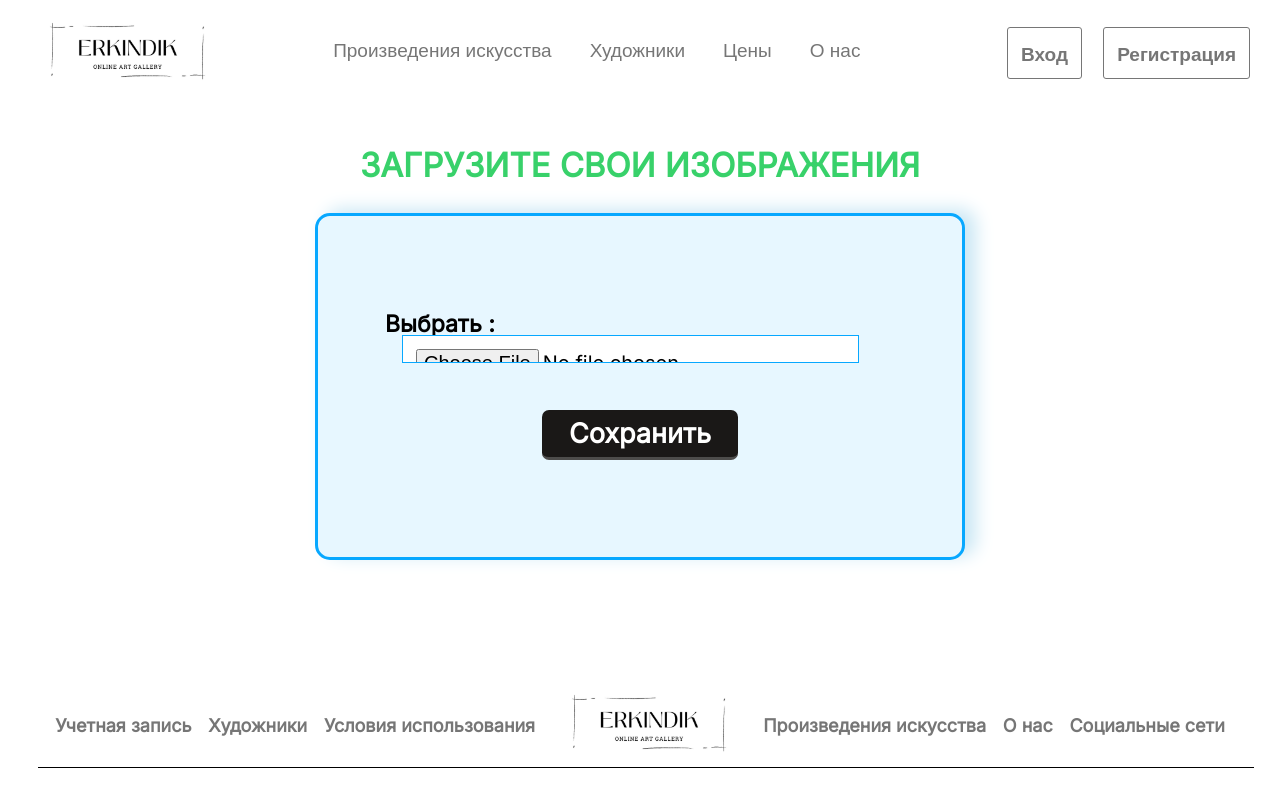
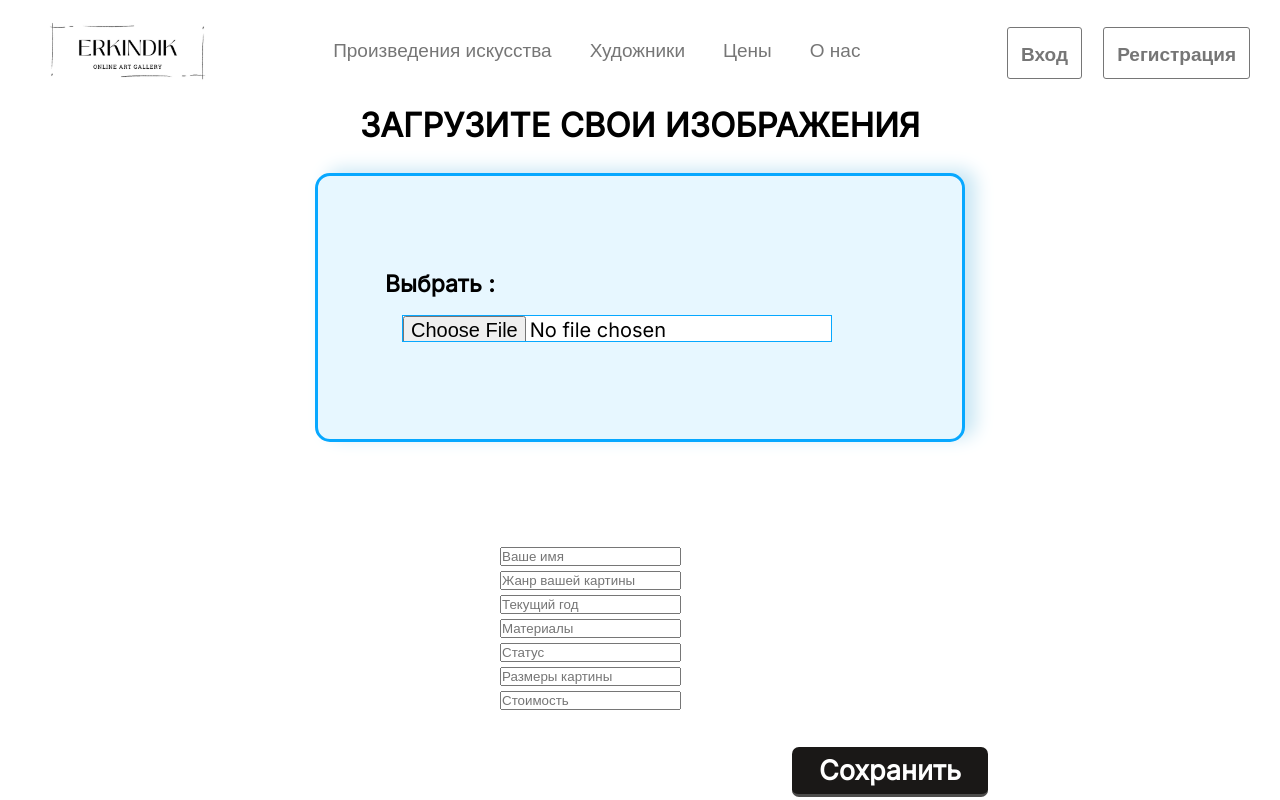
Before and after one commit to Amankaium/erkindik, a React (Create React App) app: page /artists/about/upload in a window 1280 px wide. Shown: the top 800 px of the page. Built offline with nearby package versions, Linux system fonts and the light colour scheme.

Commit message:
some changes

```diff
--- /dev/null
+++ b/src/pages/Upload/PostForm.css
@@ -0,0 +1,3 @@
+ form {
+    margin-left: 400px;
+}
--- /dev/null
+++ b/src/pages/Upload/PostForm.js
@@ -0,0 +1,41 @@
+import React,{useState } from 'react';
+import axios from 'axios';
+import './Upload.css';
+import './PostForm.css'
+
+
+
+ function PostForm () {
+    const url = ""
+    const [data, setData] = useState({
+      userName: "",
+      genre: "",
+      year: "",
+      material: "",
+      status: "",
+      dimension: "",
+      price: ""
+    })
+    function handle(e){
+
+    }
+    return (
+      <div>
+        <form>
+            <input onChange={(e)=>handle(e)} id="name" value={data.userName} placeholder="Ваше имя"></input> <br></br>
+            <input onChange={(e)=>handle(e)} id="genre" value={data.genre} placeholder="Жанр"></input> <br></br>
+            <input onChange={(e)=>handle(e)} id="year" value={data.year} placeholder="Год"></input> <br></br>
+            <input onChange={(e)=>handle(e)} id="material" value={data.material} placeholder="Материал"></input> <br></br>
+            <input onChange={(e)=>handle(e)} id="status" value={data.status} placeholder="Статус"></input> <br></br>
+            <input onChange={(e)=>handle(e)} id="dimension" value={data.dimension} placeholder="Размеры вашей картины"></input> <br></br>
+            <input onChange={(e)=>handle(e)} id="material" value={data.material} placeholder="Материал"></input> <br></br>
+            <input onChange={(e)=>handle(e)} id="price" value={data.price} placeholder="Цена"></input> <br></br>
+        </form>
+      </div>
+    )
+  }
+
+  export default PostForm;
+  {/* <div className="form-row2">
+    <button type="submit" className="btn btn-dark" onClick={()=>submit()} > Сохранить </button>
+  </div> */}
--- a/src/pages/Upload/Upload.css
+++ b/src/pages/Upload/Upload.css
@@ -6,14 +6,14 @@ body {
   background-repeat: repeat;
   font-family: 'Inter', san-serif;
 }
-.container {
+.container_mr-60cd {
   width: 100%;
   padding-right: 15px;
   padding-left: 15px;
   margin-right: auto;
   margin-left: auto;
 }
-img {
+.previewimg {
   max-width: 100%;
   height: auto;
 }
@@ -22,17 +22,26 @@ img.previewimg {
   display: block;
   max-width: 377px;
 }
-h3 {
+.text-upload {
+  color: black;
+  text-align: center;
+  font-size: 33px;
+  font-family: 'Inter', sans-serif;
+  margin-bottom: 37px;
+  font-weight: 600;
+
+}
+.text-select {
   text-align: center;
   font-size: 33px;
   font-family: 'Inter', sans-serif;
   margin-bottom: 37px;
   font-weight: 600;
 }
-h2 span {
+/* h2 span {
   color: #07a8ff;
-}
-h4 {
+} */
+.imageUploadSuccess {
   text-align: center;
   font-size: 27px;
   font-family: 'Inter', sans-serif;
@@ -63,12 +72,13 @@ h4 {
   border: 1px solid #07a8ff;
   background-color: white;
   height: 27px;
-  padding: 13px;
   margin-left: 17px;
   font-family: 'Inter', sans-serif;
+  padding-bottom: 15px;
 }
-.input.form-row {
-  margin: 30px;
+.form-select {
+  margin-top: 20px;
+  width: 430px;
 }
 .btn.btn-dark {
   font-size: 27px;
@@ -87,3 +97,7 @@ h4 {
 .mr-60 {
   margin-top: 60px;
 }
+
+.FormDataUserr {
+  margin-left: 500px;
+}
--- a/src/pages/Upload/Upload.js
+++ b/src/pages/Upload/Upload.js
@@ -1,6 +1,12 @@
 import React,{useState } from 'react';
+
+// import ReactDOM from 'react-dom'
+
 import axios from 'axios';
 import './Upload.css';
+// import PostForm from './PostForm'
+// import './PostForm.css'
+
 
 
 function App() {
@@ -17,47 +23,81 @@ function App() {
       filepreview:URL.createObjectURL(event.target.files[0]),
     });
 
+    setData({
+        ...data,
+        image: event.target.files[0]
+    })
+
+  }
+
+  const [data, setData] = useState({
+        name: "",
+        description: "",
+        genre: "",
+        year: "",
+        material: "",
+        status: "",
+        dimension: "",
+        price: "",
+        image: ""
+    });
+    function changeField(e) {
+        setData({
+            ...data,
+            [e.target.name]: e.target.value
+        })
+    }
+    function createNewArt(event) {
+        event.preventDefault()
+        axios.post(
+            "http://kaiaman.pythonanywhere.com/api/erkindik/arts/",
+            data,
+            {
+                headers: {
+                    "Content-Type": "multipart/form-data"
+                }
+            }
+        ).then((res) => {
+            if (res.status === 201) {
+                alert("Картина успешно добавлена")
+            }
+            return res;
+        }).catch((error) => {
+            return error.response;
+        });
     }
 
   const [isSuccess, setSuccess] = useState(null);
 
-  const submit = async () =>{
-    const formdata = new FormData();
-    formdata.append('avatar', userInfo.file);
-
-    axios.post("http://localhost:8080/imageupload", formdata,{
-            headers: { "Content-Type": "multipart/form-data" }
-    })
-    .then(res => { // then print response status
-      console.warn(res);
-      if(res.data.success === 1){
-        setSuccess("Image upload successfully");
-      }
-
-    })
-  }
-
   return (
-    <div className="container mr-60">
-      <h3 className="text-white"> Загрузите свои изображения </h3>
+    <div className="container_mr-60">
+        <form onSubmit={createNewArt}>
+            <h3 className="text-upload"> Загрузите свои изображения </h3>
 
             <div className="formdesign">
-      {isSuccess !== null ? <h4> {isSuccess} </h4> :null }
-        <div className="form-row">
-          <label className="text-white">Выбрать :</label>
-          <input type="file" className="form-control" name="upload_file"  onChange={handleInputChange} />
-        </div>
-
-        <div className="form-row">
-          <button type="submit" className="btn btn-dark" onClick={()=>submit()} > Сохранить </button>
-
+            {isSuccess !== null ? <h4 className='imageUploadSuccess'> {isSuccess} </h4> :null }
+            <div className="form-row1">
+                <label className="text-select">Выбрать :</label>
+                <input type="file" className="form-select" name="image"  onChange={handleInputChange} />
             </div>
             </div>
+        <div className='FormDataUserr'>
+            <input name="name" placeholder='Ваше имя' type="text" value={data.name} onChange={changeField}/> <br></br>
+              <input name="genre" placeholder='Жанр вашей картины' type="text" value={data.genre} onChange={changeField} /> <br></br>
+              <input name="year" placeholder='Текущий год' type="number" value={data.year} onChange={changeField} /> <br></br>
+              <input name="material" placeholder='Материалы' type="text" value={data.material} onChange={changeField} /> <br></br>
+              <input name="status" placeholder='Статус' type="text" value={data.status} onChange={changeField} /> <br></br>
+              <input name="dimension" placeholder='Размеры картины' type="text" value={data.dimension} onChange={changeField} /> <br></br>
+              <input name="price" placeholder='Стоимость' type="number" value={data.price} onChange={changeField} />  <br></br>
+            {userInfo.filepreview !== null ?
 
-      {userInfo.filepreview !== null ?
-        <img className="previewimg"  src={userInfo.filepreview} alt="UploadImage" />
+            <img className="previewimg" src={userInfo.filepreview} alt="UploadImage" />
             : null}
-
+            <div className="form-row2">
+            </div>
+                <button type="submit" className="btn btn-dark"> Сохранить </button>
+            </div>
+        </form>
     </div>
   );
   }
```
Lines whose indentation alone changed are shown as unchanged.
